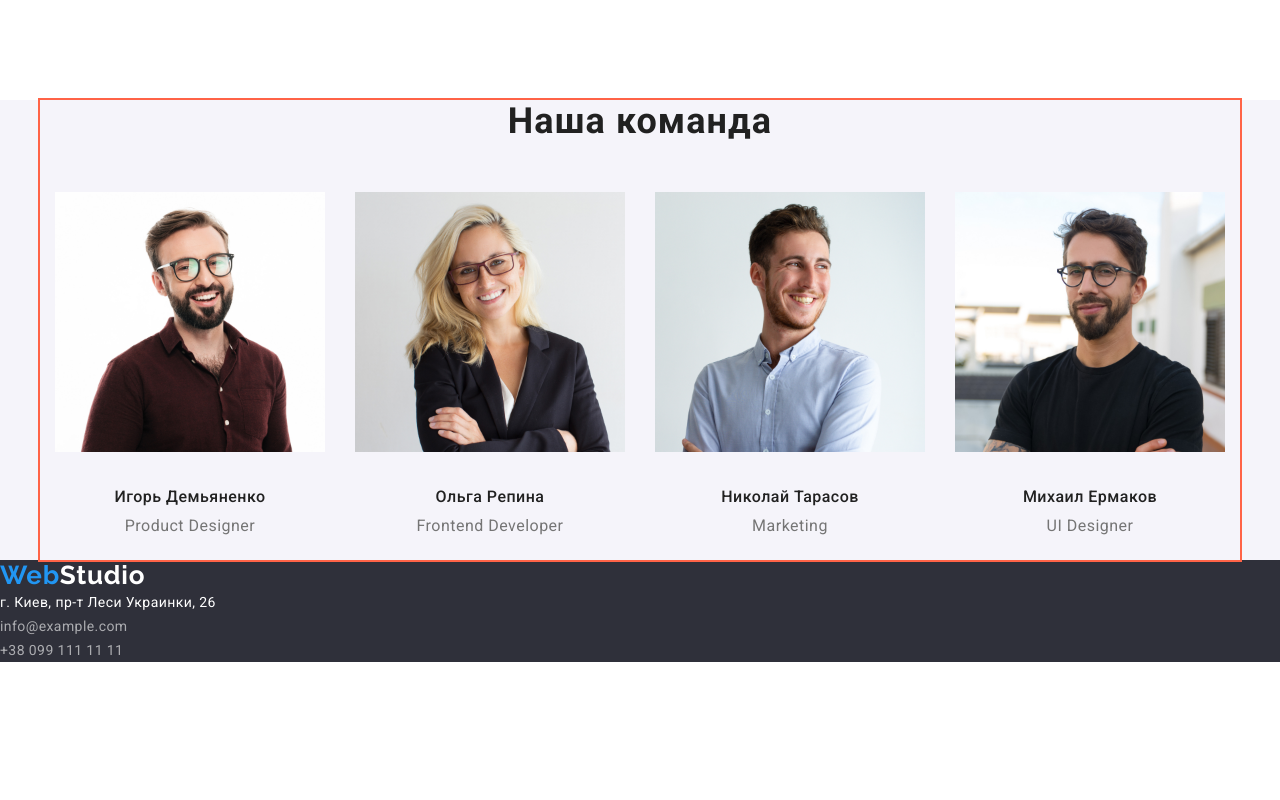
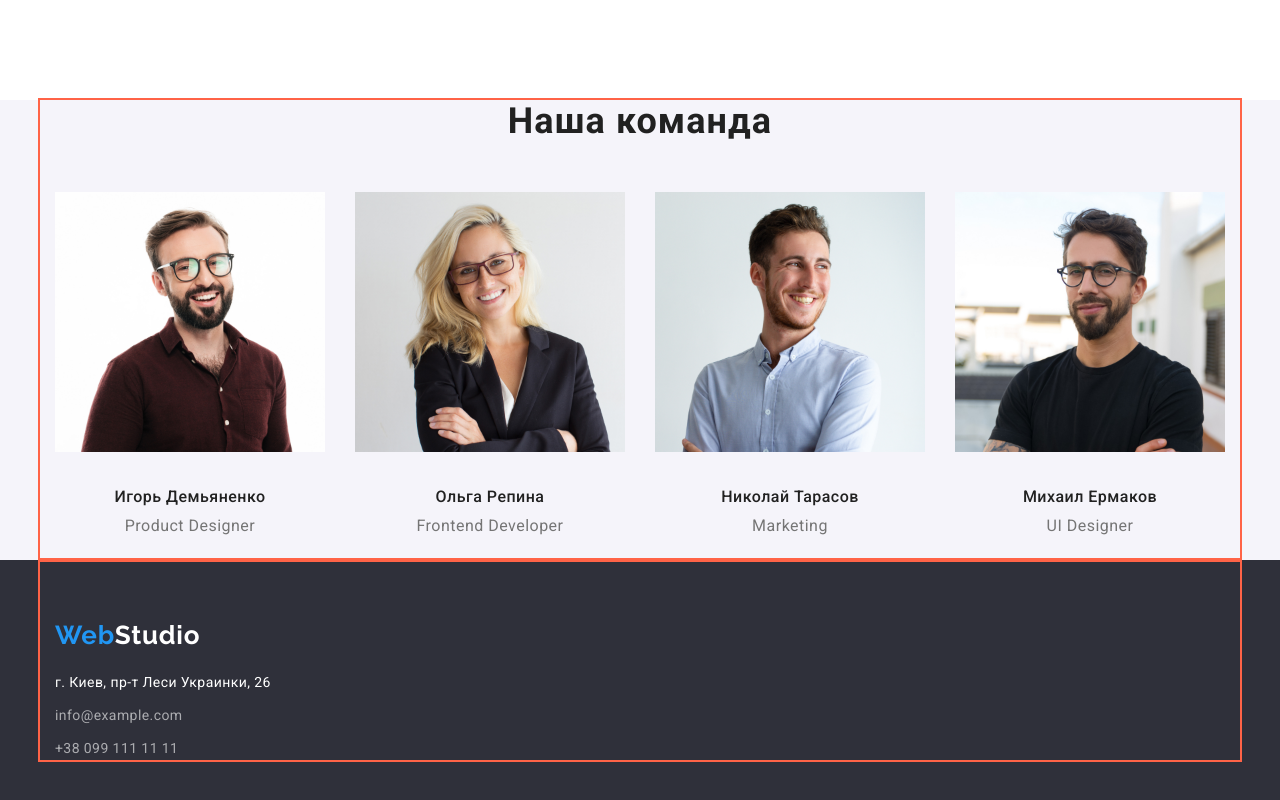
Before and after one commit to BabenkoAndrii/goit-markup-hw-08, a plain HTML site: page index.html in a window 1280 px wide. Shown: the part 1568-2368 px from the top of the page. Before the commit the page ends 2230 px from the top, so only its background shows below. Drawn offline with nearby package versions, Linux system fonts and the light colour scheme.

Commit message:
fanish footer css

```diff
--- a/index.html
+++ b/index.html
@@ -105,14 +105,16 @@
 </main>
 <!-- --------------FOOTER---------------- -->
 <footer class="footer">
+    <div class="container">
     <a href="./index.html" lang="en" class="logo-footer">Web<span class="logo-right-part-footer">Studio</span></a>
     <address id="contacts">
 <ul class="contact-information">
-    <li><a href="https://goo.gl/maps/5NBiRJ6fufDWpeWJ9" target="_blank" rel="noopener nofollow noreferrer" class="office-adress">г. Киев, пр-т Леси Украинки, 26 </a></li>
-    <li><a href="mailto:info@example.com" class="email">info@example.com</a></li>
-    <li><a href="tel:+380991111111" class="tel">+38 099 111 11 11</a></li>
+    <li class="contact"><a href="https://goo.gl/maps/5NBiRJ6fufDWpeWJ9" target="_blank" rel="noopener nofollow noreferrer" class="office-adress">г. Киев, пр-т Леси Украинки, 26 </a></li>
+    <li class="contact"><a href="mailto:info@example.com" class="email">info@example.com</a></li>
+    <li class="contact"><a href="tel:+380991111111" class="tel">+38 099 111 11 11</a></li>
     </ul>
     </address>
+    </div>
 </footer>
 </body>
 </html>
--- a/style/style.css
+++ b/style/style.css
@@ -238,7 +238,7 @@ li {
     line-height: 1.19;
     letter-spacing: 0.03em;
     color: var(--content-text-color);
-        margin-bottom: 30px ;
+    margin-bottom: 30p ;
     }
 .members-title {
     display: flex;
@@ -254,8 +254,10 @@ li {
 /* --------------FOOTER------------- */
 .footer {
     background-color:#2F303A;
+    height: 252px;
 }
 .logo-footer {
+    display: block;
     font-family: 'Raleway', sans-serif;
     font-style: normal;
     font-weight: 700;
@@ -264,6 +266,8 @@ li {
     letter-spacing: 0.03em;
     color: var(--accent-blue-color);
     text-decoration: none;
+    padding-top: 60px;
+    padding-bottom: 20px;
 }
 .logo-right-part-footer {
     color: var(--white-color);
@@ -302,6 +306,9 @@ address {
 .tel:focus {
     color: var(--accent-blue-color);
 }
+.contact:not(:last-child) {
+    margin-bottom: 9px;
+}
 
 /* ----------------PORTFOLIO (second page html)------------- */
 
```
Lines whose indentation alone changed are shown as unchanged.
